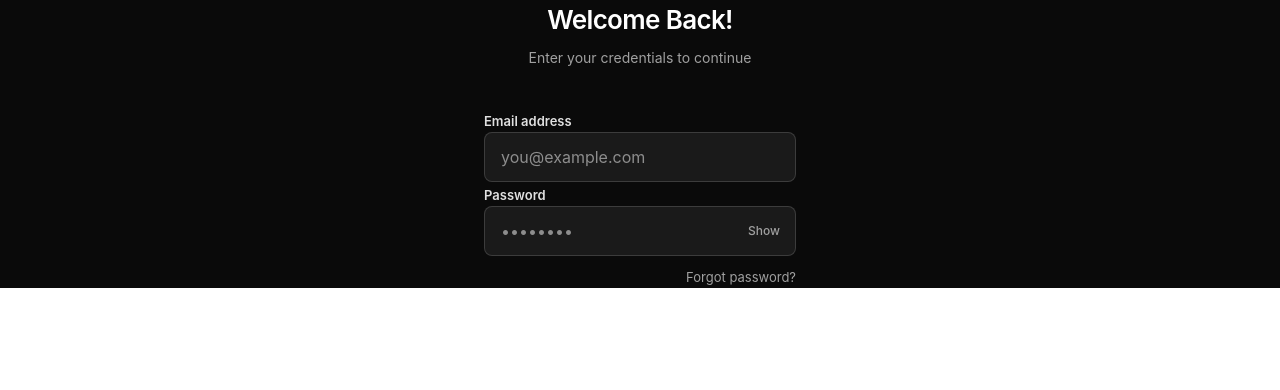
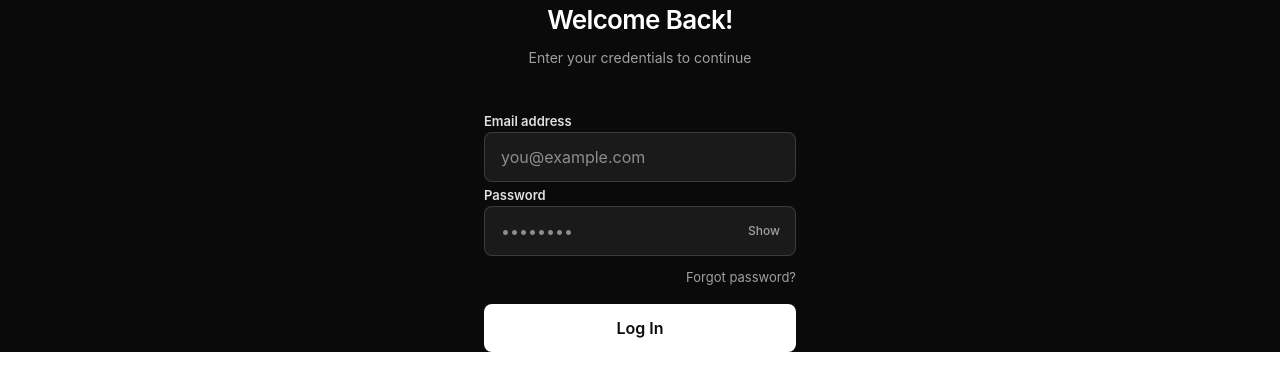
Before and after one commit to h3pixz/auth-google, a React (Vite) app: page / in a window 1280 px wide. Shown: the top 390 px of the page. Built offline with nearby package versions, Linux system fonts and the light colour scheme.

Commit message:
add: submit button

```diff
--- a/src/App.tsx
+++ b/src/App.tsx
@@ -81,13 +81,20 @@ export default function App() {
             {!isSignUp && (
               <div className="text-right -mt-2">
                 <button
-                type="button"
-                className="link-text inline-block text-[#A0A0A0] text-[13px] hover:text-[#FFFFFF]"
+                  type="button"
+                  className="link-text inline-block text-[#A0A0A0] text-[13px] hover:text-[#FFFFFF]"
                 >
                   Forgot password?
                 </button>
               </div>
             )}
+
+            <button
+              className="primary-button text-[#0A0A0A] bg-[#FFFFFF] w-full py-3 font-semibold cursor-pointer"
+              style={{ fontWeight: 600, borderRadius: "8px" }}
+            >
+              {isSignUp ? "Create Account" : "Log In"}
+            </button>
           </div>
         </form>
       </div>
```
